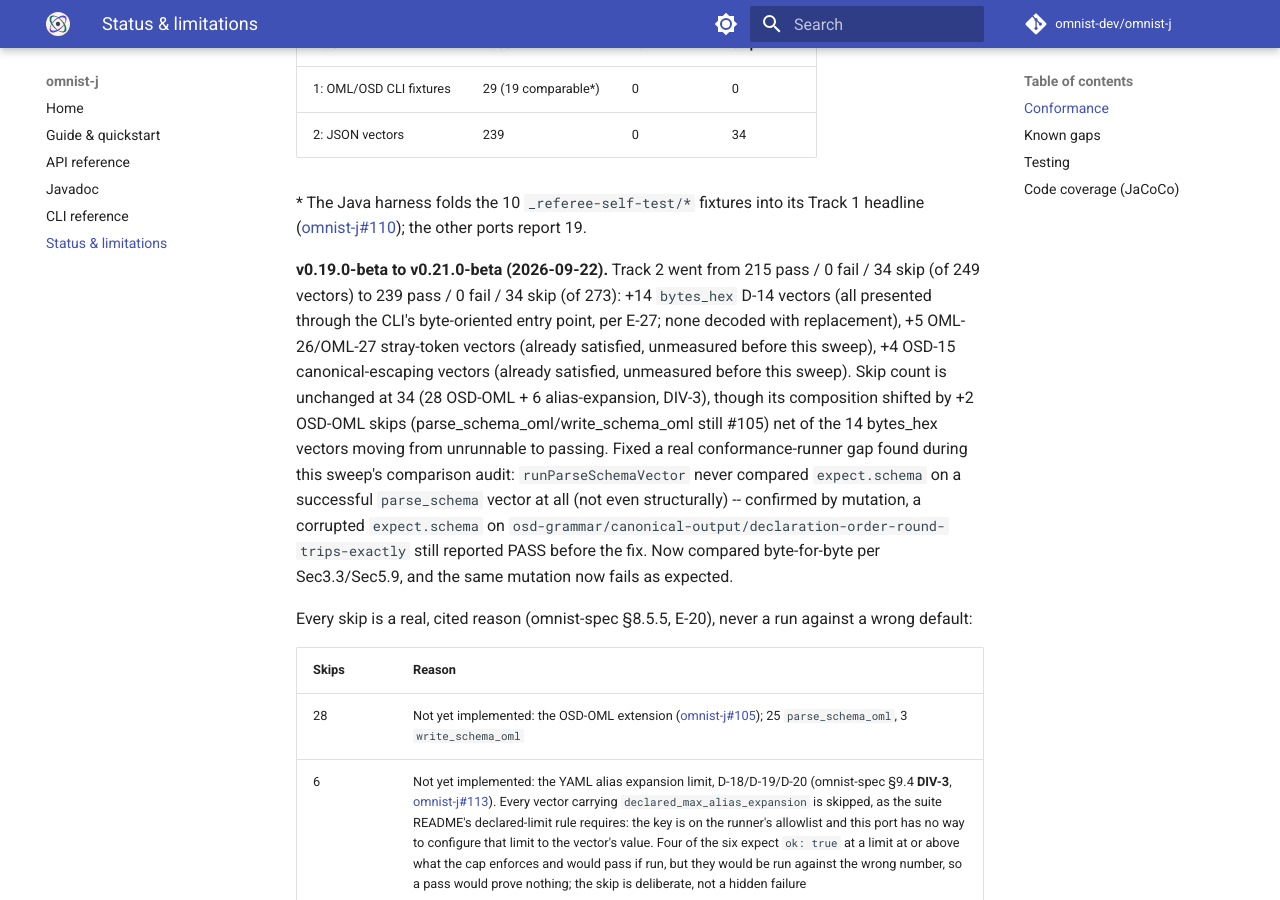
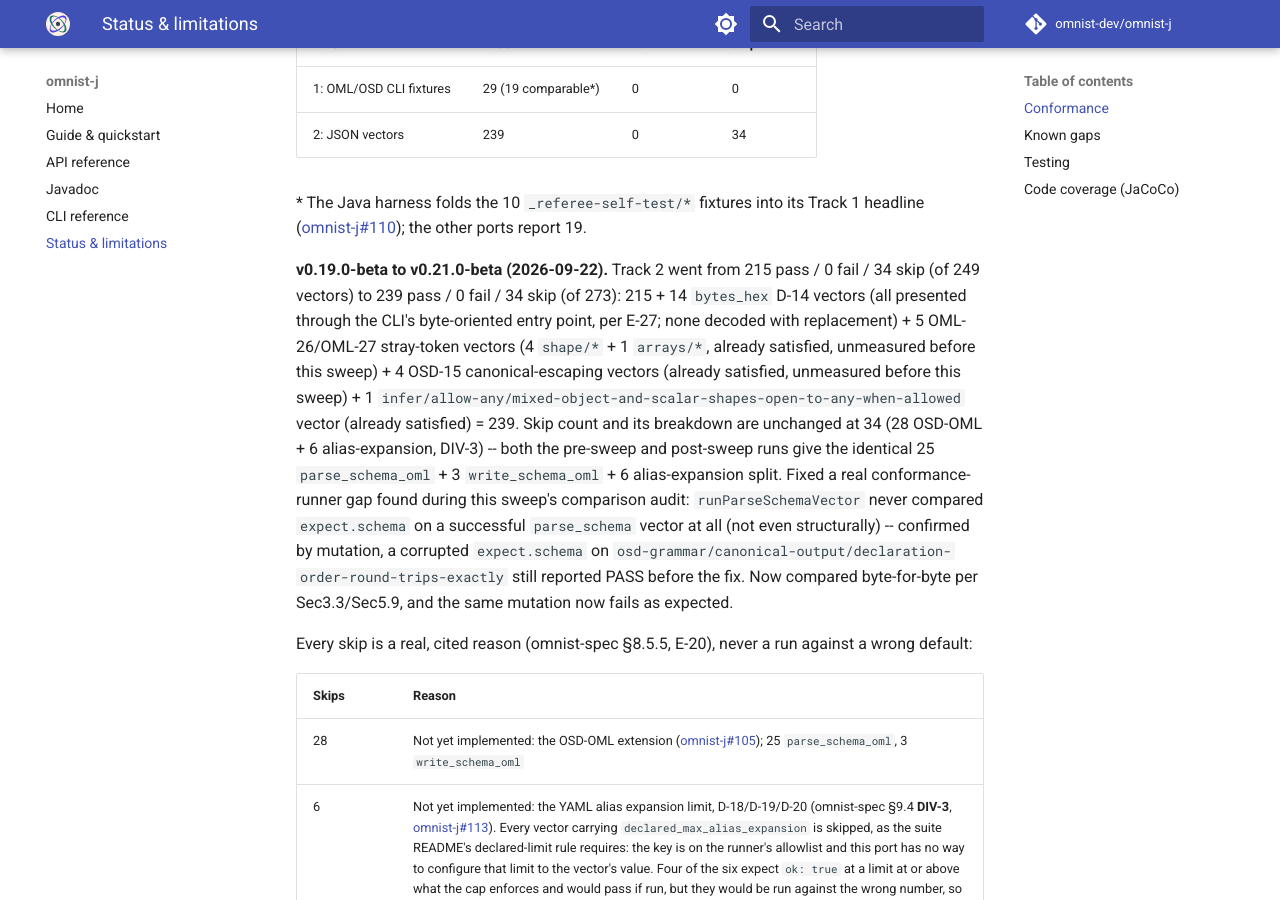
Before and after one commit to omnist-dev/omnist-j, an MkDocs documentation site: the page built from docs/limitations.md, in a window 1280 px wide and 900 px high, scrolled down 445 px. Built offline with MkDocs 1.6.1 and Material for MkDocs 9.7.7, drawn with Linux system fonts in a browser that asks for light colours; comment, search, counter and statistics services are not loaded.

Commit message:
Polish PR review nits: stale numbers, arithmetic, honesty test, CLI docs
- README: conformance 268/0/34, Track 2 239, 704 tests, coverage 99.66/99.19.
- Fix vector decomposition (215+14+5+4+1=239) in ConformanceTest and limitations.md; delete false skip-shift claim.
- RunnerHonestyTest: byte-for-byte expect.schema case (mutation-proven).
- Document --json stdout routing of parse failures in docs/02-cli-reference.md.
- Tighten CliTest assertions to exact (path, code); dedupe schemaWithLabel; drop stray blank line.

Co-Authored-By: Claude Sonnet 5.5 <noreply@anthropic.com>

```diff
--- a/docs/limitations.md
+++ b/docs/limitations.md
@@ -22,14 +22,17 @@ loosening anywhere in the runner). **0 failures.**
 headline ([omnist-j#110](https://github.com/omnist-dev/omnist-j/issues/110)); the other ports report 19.
 
 **v0.19.0-beta to v0.21.0-beta (2026-09-22).** Track 2 went from 215 pass / 0 fail / 34 skip
-(of 249 vectors) to 239 pass / 0 fail / 34 skip (of 273): +14 `bytes_hex` D-14 vectors (all
-presented through the CLI's byte-oriented entry point, per E-27; none decoded with
-replacement), +5 OML-26/OML-27 stray-token vectors (already satisfied, unmeasured before this
-sweep), +4 OSD-15 canonical-escaping vectors (already satisfied, unmeasured before this
-sweep). Skip count is unchanged at 34 (28 OSD-OML + 6 alias-expansion, DIV-3), though its
-composition shifted by +2 OSD-OML skips (parse_schema_oml/write_schema_oml still #105) net of
-the 14 bytes_hex vectors moving from unrunnable to passing. Fixed a real conformance-runner
-gap found during this sweep's comparison audit: `runParseSchemaVector` never compared
+(of 249 vectors) to 239 pass / 0 fail / 34 skip (of 273): 215 + 14 `bytes_hex` D-14 vectors
+(all presented through the CLI's byte-oriented entry point, per E-27; none decoded with
+replacement) + 5 OML-26/OML-27 stray-token vectors (4 `shape/*` + 1 `arrays/*`, already
+satisfied, unmeasured before this sweep) + 4 OSD-15 canonical-escaping vectors (already
+satisfied, unmeasured before this sweep) + 1
+`infer/allow-any/mixed-object-and-scalar-shapes-open-to-any-when-allowed` vector (already
+satisfied) = 239. Skip count and its breakdown are unchanged at 34 (28 OSD-OML + 6
+alias-expansion, DIV-3) -- both the pre-sweep and post-sweep runs give the identical
+25 `parse_schema_oml` + 3 `write_schema_oml` + 6 alias-expansion split. Fixed a real
+conformance-runner gap found during this sweep's comparison audit: `runParseSchemaVector`
+never compared
 `expect.schema` on a successful `parse_schema` vector at all (not even structurally) --
 confirmed by mutation, a corrupted `expect.schema` on
 `osd-grammar/canonical-output/declaration-order-round-trips-exactly` still reported PASS
```
Also changed, not shown: README.md (+3 -3 lines), docs/02-cli-reference.md (+1 -1 lines), 5 other files.
